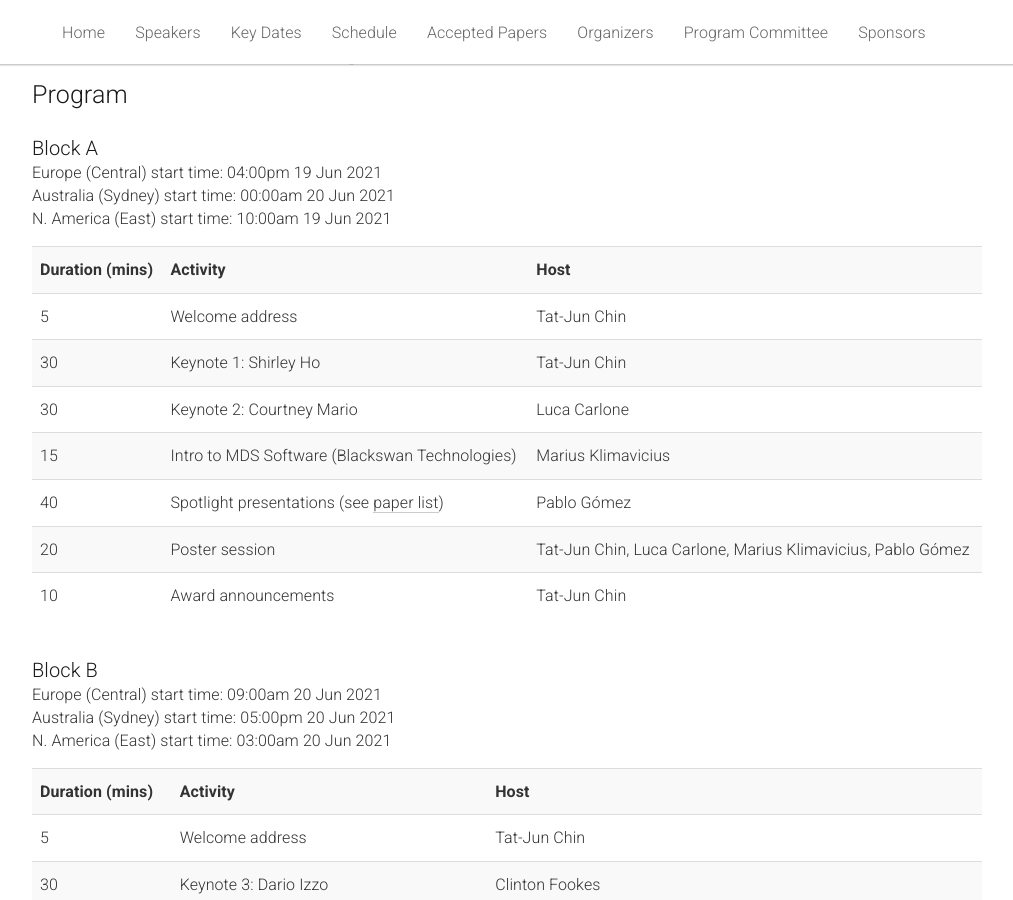
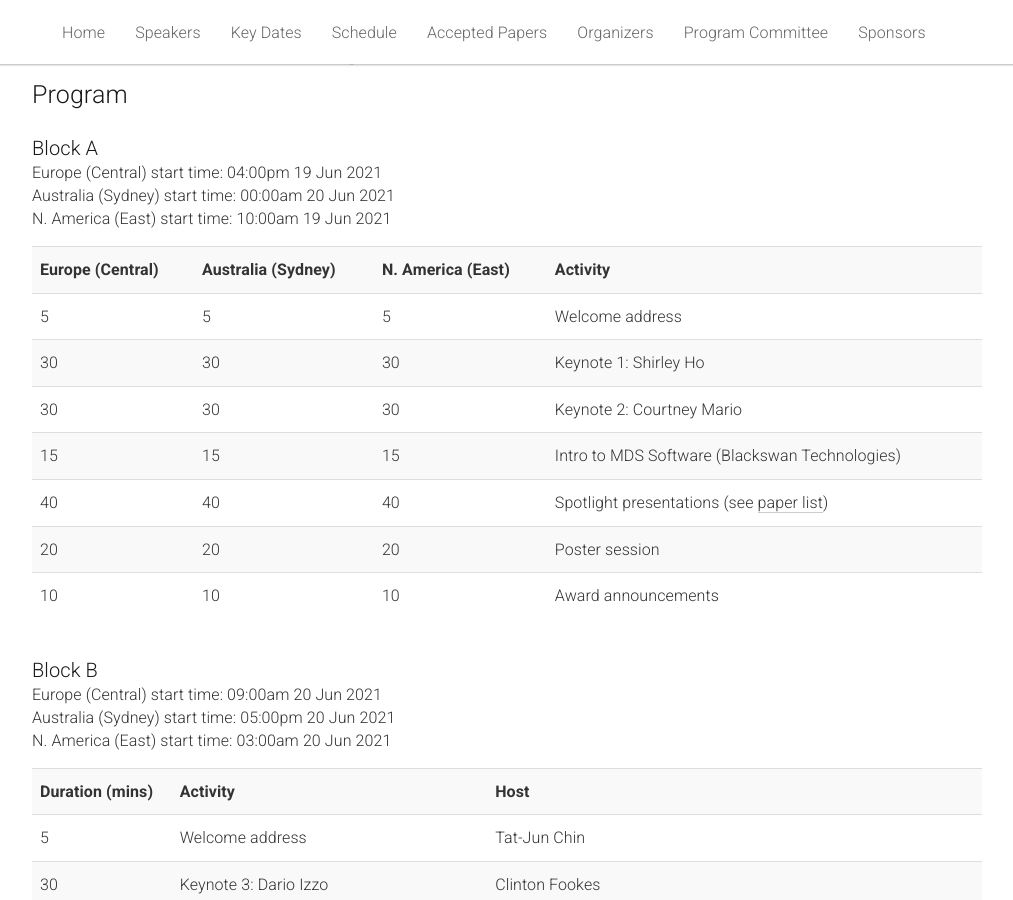
Before and after one commit to AIforSpace/2024, a Jekyll site: the page built from _pages/home.md, in a window 1280 px wide and 900 px high, scrolled down 767 px. Shown: the whole window, without its empty margins (133-1146 px from the left). Built offline with Jekyll 4.4.1, drawn with Linux system fonts in a browser that asks for light colours.

Commit message:
Update home.md

```diff
--- a/_pages/home.md
+++ b/_pages/home.md
@@ -112,44 +112,52 @@ acknowledgements: ""
     <table class="table table-striped">
       <tbody>
         <tr>
-            <th>Duration (mins)</th>
+            <th>Europe (Central)</th>
+            <th>Australia (Sydney)</th>
+            <th>N. America (East)</th>
             <th>Activity</th>
-            <th>Host</th>
         </tr>
         <tr>
           <td>5</td>
+          <td>5</td>
+          <td>5</td>
           <td>Welcome address</td>
-          <td>Tat-Jun Chin</td>
         </tr>
         <tr>
           <td>30</td>
+          <td>30</td>
+          <td>30</td>
           <td>Keynote 1: Shirley Ho</td>
-          <td>Tat-Jun Chin</td>
         </tr>
         <tr>
           <td>30</td>
+          <td>30</td>
+          <td>30</td>
           <td>Keynote 2: Courtney Mario</td>
-          <td>Luca Carlone</td>
         </tr>
         <tr>
           <td>15</td>
+          <td>15</td>
+          <td>15</td>
           <td>Intro to MDS Software (Blackswan Technologies)</td>
-          <td>Marius Klimavicius</td>
         </tr>
         <tr>
           <td>40</td>
+          <td>40</td>
+          <td>40</td>
           <td>Spotlight presentations (see <a href="#papers">paper list</a>)</td>
-          <td>Pablo Gómez</td>
         </tr>
         <tr>
           <td>20</td>
+          <td>20</td>
+          <td>20</td>
           <td>Poster session</td>
-          <td>Tat-Jun Chin, Luca Carlone, Marius Klimavicius, Pablo Gómez</td>
         </tr>
         <tr>
           <td>10</td>
+          <td>10</td>
+          <td>10</td>
           <td>Award announcements</td>
-          <td>Tat-Jun Chin</td>
         </tr>
       </tbody>
     </table>
```
